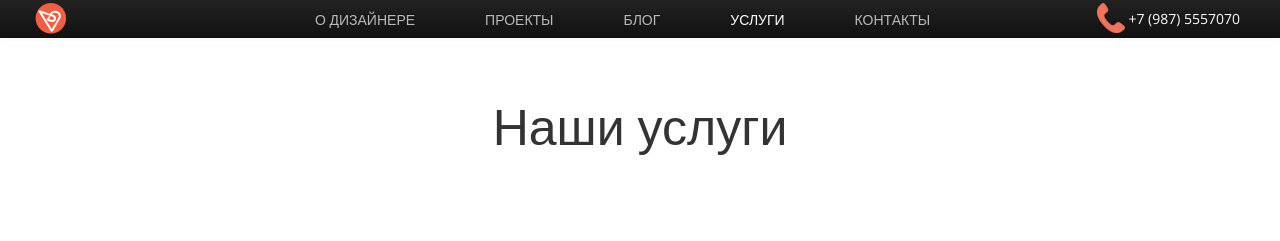
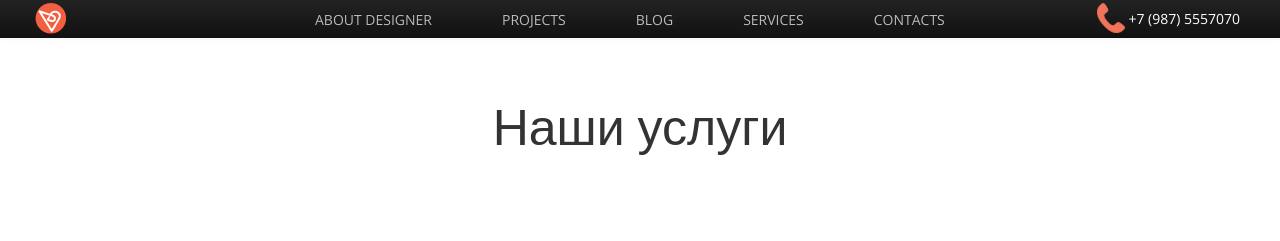
Before and after one commit to emakarov/ovarenik, a Django app: template ovarenik/templates/blog/services.html in a window 1280 px wide. Shown: the top 241 px of the page. Run offline with Django 3.2, Linux system fonts and the light colour scheme; the template is opened without the code that fills it, so the values that code supplies are empty; parts of the project's set-up code (start-up, migrations or seed data) failed here and were passed over; some libraries are stand-ins or nearby versions.

Commit message:
translator form

```diff
--- a/ovarenik/templates/blog/projects.html
+++ b/ovarenik/templates/blog/projects.html
@@ -1,4 +1,5 @@
 {% extends "base.html" %}
+{% load i18n %
 {% block extrahead %}
 <style>
 .img-polaroid {
@@ -26,7 +27,7 @@ filter: progid:DXImageTransform.Microsoft.gradient(startColorstr='#ff222222', en
 
 </style>
 {% endblock %}
-{% block subtitle %}Проекты | {% endblock %}
+{% block subtitle %}{% trans "Projects" %} | {% endblock %}
 {% block topbrandlogo %}
   <a class="brand" id="brandtop" href="/"><img src="{{STATIC_URL}}images/small_logo.png" style="height:33px;"></a>
 {% endblock %}
@@ -75,7 +76,7 @@ filter: progid:DXImageTransform.Microsoft.gradient(startColorstr='#ff222222', en
     {% endfor %}
     </div>
     <div style="top:520px;position:absolute;width:100%;color:#fff;font-size:20px;">
-      <center>МОИ ПРОЕКТЫ</center>
+      <center>{% trans "My projects" %}</center>
     </div>
 
     </div>
--- a/ovarenik/templates/blog/services.html
+++ b/ovarenik/templates/blog/services.html
@@ -29,17 +29,7 @@
   }
   </style>
   {% endblock %}
-{% block topmenuitems %}
- <li><a href="/about/">О ДИЗАЙНЕРЕ</a></li>
- <li><a href="/projects/">ПРОЕКТЫ</a></li>
- <li><a href="/blog/">БЛОГ</a></li>
- <li class="active"><a href="/services/">УСЛУГИ</a></li>
- <li><a href="/contacts/">КОНТАКТЫ</a></li>
-{% endblock topmenuitems %}
-{% block topbrandlogo %}
-  <a class="brand" id="brandtop" href="/"><img src="{{STATIC_URL}}images/small_logo.png" style="height:33px;"></a>
-{% endblock %}
-{% block wrapper %}
+  {% block wrapper %}
     <div class="container white-transp-grad" style="padding:0;margin:0;width:100%">
 
      <div style="margin-top:78px;">
```
Also changed, not shown: ovarenik/templates/blog/article.html (+0 -8 lines), ovarenik/templates/blog/articlelist.html (+0 -7 lines).
